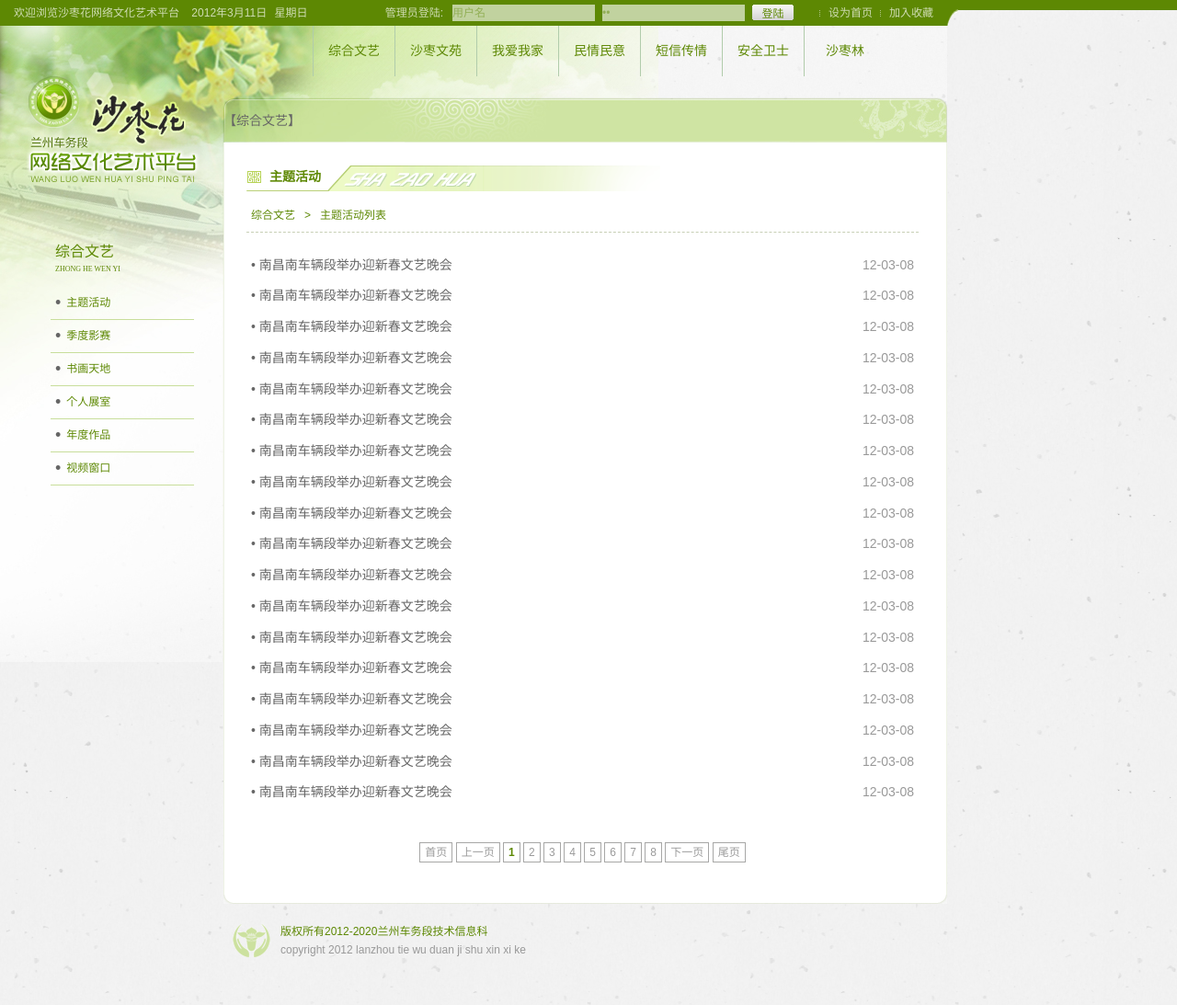
After one commit to pktangyue/WebOne, a PHP site: page /zhonghewenyi/liebiao.php in a window 1280 px wide. The commit adds this page. Shown: the whole page at 92% size. Run offline with PHP 8.4, Linux system fonts and the light colour scheme.

Commit message:
zhonghewenyi liebiao

```diff
--- a/css/base.css
+++ b/css/base.css
@@ -111,9 +111,9 @@ a.content:hover{text-decoration:none;color:#333;}
 .leftside_nav li{border-bottom:1px #c8de9b solid;padding-left:5px;height:35px;line-height:35px;}
 .leftside_nav .dot{margin-right:6px}
 /* rightside */
-.rightside{float:right;width:787px;overflow:hidden;}
+.rightside{float:right;width:787px;}
 .rightside_title{height:48px;line-height:48px;}
-.rightside_content{padding:0 30px 10px 24px;width:731px;padding-top:25px;background:#fff;border-left:1px #eef3e5 solid;border-right:1px #eef3e5 solid;}
+.rightside_content{min-height:530px;_height:530px;padding:25px 30px 10px 24px;width:731px;background:#fff;border-left:1px #eef3e5 solid;border-right:1px #eef3e5 solid;}
 .rightside_bottom{width:787px;height:10px;overflow:hidden;background:url(/img/body_bottom.png) no-repeat;}
 /* section */
 .section{margin-bottom:25px;}
@@ -121,12 +121,23 @@ a.content:hover{text-decoration:none;color:#333;}
 .section_p4 img{padding:4px;}
 .section_more{float:right;margin-top:7px;}
 .section_title{background:url(/img/layout/section_title_bg.png) no-repeat;height:28px;line-height:24px;padding-left:25px;font-weight:bold;color:#5D8803;margin-bottom:20px;}
-.section_list{padding-left:10px;width:352px;float:right;border-left:1px #999 dashed;height:144px;margin-left:10px;overflow:hidden;}
-.section_list li{height:20px;line-height:20px;padding:0 0 10px;}
-.section_list li a{margin-left:5px;}
+.section_short_list{padding-left:10px;width:352px;float:right;border-left:1px #999 dashed;height:144px;margin-left:10px;overflow:hidden;}
+.section_short_list li{height:20px;line-height:20px;padding:0 0 10px;}
+.section_short_list li a{margin-left:5px;}
 .section_desc{line-height:200%;margin-left:156px;}
 .section_imgs{}
 .section_imgs li{text-align:center;float:left;margin:0 10px 5px 0;}
+/* list */
+.list_nav{border-bottom:1px #c7cfb5 dashed;padding:0 5px 10px;}
+.list{font-size:14px;padding:28px 5px;}
+.list li{margin-bottom:18px;}
+.list_date{float:right;color:#999;}
+/* pager */
+.pager{text-align:center;}
+.pager a,
+.pager span{display:inline-block;height:20px;line-height:20px;padding:0 5px;border:1px #a7a7a6 solid;color:#999;}
+.pager span{color:#5D8803;font-weight:bold;}
+.pager a:hover{color:#333;}
 /* hot */
 .hot{float:right;width:236px;margin:2px 0 0;padding:0 6px 7px;background:#eff7da;}
 .hot_title{height:25px;line-height:25px;text-align:center;color:#fff;background:url(/img/layout/hot_bg.png) no-repeat;margin-top:-2px;}
--- a/index.php
+++ b/index.php
@@ -4,7 +4,8 @@
 	</head>
 	<body>
 		<fieldset>
-			<a href="/zhonghewenyi/index.php">03综合文艺</a>
+			<p><a href="/zhonghewenyi/index.php">03综合文艺</a></p>
+			<p><a href="zhonghewenyi/liebiao.php">04综合文艺—列表</a></p>
 		</fieldset>
 	</body>
 </html>
--- /dev/null
+++ b/zhonghewenyi/leftside.php
@@ -0,0 +1,12 @@
+<div class="leftside">
+	<h1 class="c_green yahei ml5 f16">综合文艺</h1>
+	<h6 class="c_green yahei ml5 mt5 f8">ZHONG HE WEN YI</h6>
+	<ul class="leftside_nav mt15">
+		<li><span class="dot">•</span><a href="#">主题活动</a></li>
+		<li><span class="dot">•</span><a href="#">季度影赛</a></li>
+		<li><span class="dot">•</span><a href="#">书画天地</a></li>
+		<li><span class="dot">•</span><a href="#">个人展室</a></li>
+		<li><span class="dot">•</span><a href="#">年度作品</a></li>
+		<li><span class="dot">•</span><a href="#">视频窗口</a></li>
+	</ul>
+</div>
--- /dev/null
+++ b/zhonghewenyi/liebiao.php
@@ -0,0 +1,47 @@
+<? include '../common/header.php';?>
+<? include 'leftside.php';?>
+<div class="rightside">
+	<h1 class="rightside_title">【综合文艺】</h1>
+	<div class="rightside_content">
+		<div class="section">
+			<h3 class="section_title">主题活动</h3>
+			<p class="list_nav"><a href="#">综合文艺</a><span class="c_green ml10 mr10">&gt;</span><a href="#">主题活动列表 </a></p>
+			<ul class="list">
+				<li>•&nbsp;<a class="content" href="#">南昌南车辆段举办迎新春文艺晚会</a><span class="list_date">12-03-08</span></li>
+				<li>•&nbsp;<a class="content" href="#">南昌南车辆段举办迎新春文艺晚会</a><span class="list_date">12-03-08</span></li>
+				<li>•&nbsp;<a class="content" href="#">南昌南车辆段举办迎新春文艺晚会</a><span class="list_date">12-03-08</span></li>
+				<li>•&nbsp;<a class="content" href="#">南昌南车辆段举办迎新春文艺晚会</a><span class="list_date">12-03-08</span></li>
+				<li>•&nbsp;<a class="content" href="#">南昌南车辆段举办迎新春文艺晚会</a><span class="list_date">12-03-08</span></li>
+				<li>•&nbsp;<a class="content" href="#">南昌南车辆段举办迎新春文艺晚会</a><span class="list_date">12-03-08</span></li>
+				<li>•&nbsp;<a class="content" href="#">南昌南车辆段举办迎新春文艺晚会</a><span class="list_date">12-03-08</span></li>
+				<li>•&nbsp;<a class="content" href="#">南昌南车辆段举办迎新春文艺晚会</a><span class="list_date">12-03-08</span></li>
+				<li>•&nbsp;<a class="content" href="#">南昌南车辆段举办迎新春文艺晚会</a><span class="list_date">12-03-08</span></li>
+				<li>•&nbsp;<a class="content" href="#">南昌南车辆段举办迎新春文艺晚会</a><span class="list_date">12-03-08</span></li>
+				<li>•&nbsp;<a class="content" href="#">南昌南车辆段举办迎新春文艺晚会</a><span class="list_date">12-03-08</span></li>
+				<li>•&nbsp;<a class="content" href="#">南昌南车辆段举办迎新春文艺晚会</a><span class="list_date">12-03-08</span></li>
+				<li>•&nbsp;<a class="content" href="#">南昌南车辆段举办迎新春文艺晚会</a><span class="list_date">12-03-08</span></li>
+				<li>•&nbsp;<a class="content" href="#">南昌南车辆段举办迎新春文艺晚会</a><span class="list_date">12-03-08</span></li>
+				<li>•&nbsp;<a class="content" href="#">南昌南车辆段举办迎新春文艺晚会</a><span class="list_date">12-03-08</span></li>
+				<li>•&nbsp;<a class="content" href="#">南昌南车辆段举办迎新春文艺晚会</a><span class="list_date">12-03-08</span></li>
+				<li>•&nbsp;<a class="content" href="#">南昌南车辆段举办迎新春文艺晚会</a><span class="list_date">12-03-08</span></li>
+				<li>•&nbsp;<a class="content" href="#">南昌南车辆段举办迎新春文艺晚会</a><span class="list_date">12-03-08</span></li>
+			</ul>
+			<div class="pager">
+				<a href="#">首页</a>
+				<a href="#">上一页</a>
+				<span>1</span>
+				<a href="#">2</a>
+				<a href="#">3</a>
+				<a href="#">4</a>
+				<a href="#">5</a>
+				<a href="#">6</a>
+				<a href="#">7</a>
+				<a href="#">8</a>
+				<a href="#">下一页</a>
+				<a href="#">尾页</a>
+			</div>
+		</div>
+	</div>
+	<div class="rightside_bottom"></div>
+</div>
+<? include '../common/footer.php';?>
```
Also changed, not shown: zhonghewenyi/index.php (+2 -13 lines).
